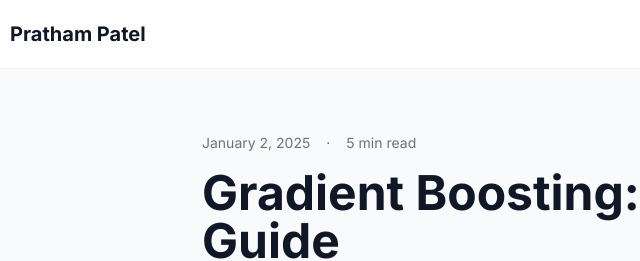
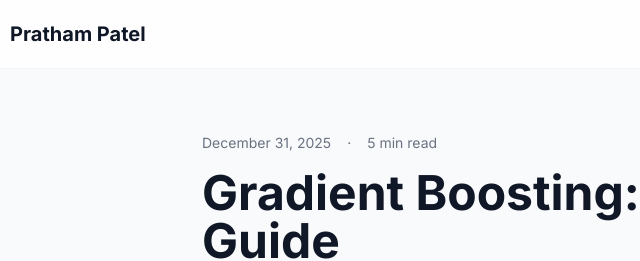
Before and after one commit to prthmptl/prthmptl.github.io, an Astro site: page /blog/gradient-boosting in a window 1280 px wide. Shown: the top 261 px of the page, 70-710 px from the left. Built offline with nearby package versions, Linux system fonts and the light colour scheme; Astro itself is replaced by a stand-in of ours.

Commit message:
corrected date of the blog

```diff
--- a/src/content/blog/gradient-boosting.md
+++ b/src/content/blog/gradient-boosting.md
@@ -1,7 +1,7 @@
 ---
 title: "Gradient Boosting: A Complete Guide"
 description: "A deep dive into Gradient Boosting - from intuition and geometry to the math behind pseudo-residuals, stage-wise corrections, and practical implementation considerations."
-date: 2025-01-02
+date: 2025-12-31
 tags: [machine-learning, gradient-boosting, ensemble-methods, algorithms]
 ---
 
```
